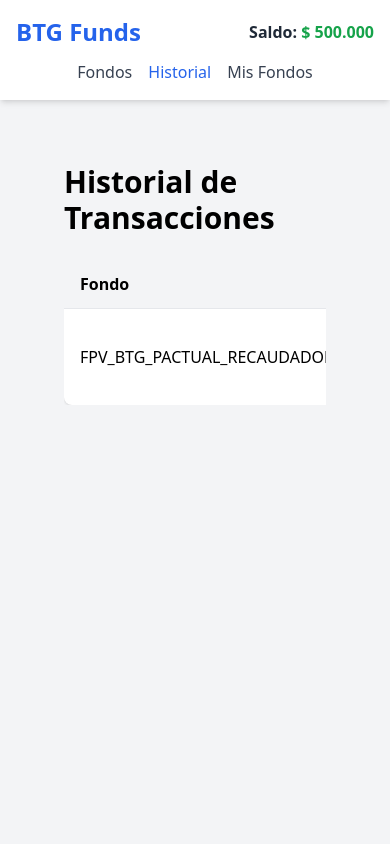
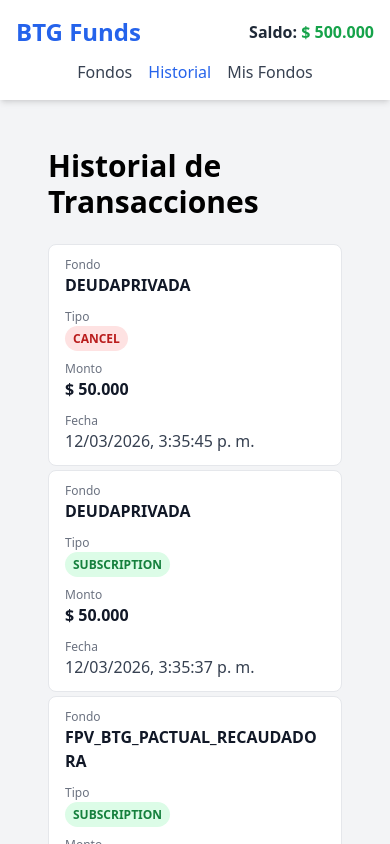
Before and after one commit to Dpalacioo/btg-funds, an Angular app: page /transactions in a window 390 px wide. Shown: the top 844 px of the page. Built offline with nearby package versions, Linux system fonts and the light colour scheme; data requests are answered from the project's data file.

Commit message:
refactor(ui): replace transactions table with responsive grid layout

```diff
--- a/mock-api/db.json
+++ b/mock-api/db.json
@@ -40,6 +40,32 @@
       "notificationMethod": "EMAIL",
       "date": "2026-03-12T13:54:46.880Z",
       "id": 1
+    },
+    {
+      "fundId": 1,
+      "fundName": "FPV_BTG_PACTUAL_RECAUDADORA",
+      "amount": 75000,
+      "type": "SUBSCRIPTION",
+      "notificationMethod": "EMAIL",
+      "date": "2026-03-12T15:19:24.816Z",
+      "id": 2
+    },
+    {
+      "fundId": 3,
+      "fundName": "DEUDAPRIVADA",
+      "amount": 50000,
+      "type": "SUBSCRIPTION",
+      "notificationMethod": "EMAIL",
+      "date": "2026-03-12T15:35:37.805Z",
+      "id": 3
+    },
+    {
+      "fundId": 3,
+      "fundName": "DEUDAPRIVADA",
+      "amount": 50000,
+      "type": "CANCEL",
+      "date": "2026-03-12T15:35:45.180Z",
+      "id": 4
     }
   ]
 }
--- a/src/app/features/funds/components/fund-card/fund-card.component.html
+++ b/src/app/features/funds/components/fund-card/fund-card.component.html
@@ -1,5 +1,5 @@
 <div
-  class="grid grid-cols-1 md:grid-cols-12 gap-3 md:gap-4 mb-3 bg-white px-4 md:px-6 py-2 rounded-lg border hover:border-gray-300 hover:bg-gray-50 hover:shadow-md transition-all duration-300"
+  class="grid grid-cols-1 md:grid-cols-12 items-center gap-3 md:gap-4 mb-1 bg-white px-4 md:px-6 py-2 rounded-lg border hover:border-gray-300 hover:bg-gray-50 hover:shadow-md transition-all duration-300"
 >
   <div class="md:col-span-5">
     <div class="text-xs text-gray-500 md:hidden">Nombre</div>
--- a/src/app/features/transactions/pages/transactions-page/transactions-page.component.html
+++ b/src/app/features/transactions/pages/transactions-page/transactions-page.component.html
@@ -1,49 +1,64 @@
-<div class="p-10">
+<div class="p-6 md:p-10">
   <h1 class="text-3xl font-bold mb-6">Historial de Transacciones</h1>
 
-  <div class="overflow-x-auto">
-    <table class="min-w-full bg-white shadow rounded-lg">
-      <thead class="bg-gray-100">
-        <tr>
-          <th class="px-4 py-3 text-left">Fondo</th>
-          <th class="px-4 py-3 text-left">Tipo</th>
-          <th class="px-4 py-3 text-left">Monto</th>
-          <th class="px-4 py-3 text-left">Fecha</th>
-        </tr>
-      </thead>
+  <div class="max-w-6xl mx-auto">
+    <div
+      class="hidden md:grid grid-cols-12 gap-4 px-6 py-3 text-xs font-semibold uppercase tracking-wide text-gray-500 border-b border-gray-200"
+    >
+      <div class="col-span-5">Fondo</div>
+      <div class="col-span-2">Tipo</div>
+      <div class="col-span-2">Monto</div>
+      <div class="col-span-3">Fecha</div>
+    </div>
 
-      <tbody>
     <ng-container *ngIf="transactions.length > 0; else emptyTransactions">
+      <div
+        *ngFor="let transaction of transactions"
+        class="grid grid-cols-1 md:grid-cols-12 items-center gap-3 md:gap-4 mb-1 bg-white px-4 md:px-6 py-3 rounded-lg border hover:border-gray-300 hover:bg-gray-50 hover:shadow-md transition-all duration-300"
+      >
+        <div class="md:col-span-5">
+          <div class="text-xs text-gray-500 md:hidden">Fondo</div>
+          <div class="font-semibold text-gray-900 break-words">
+            {{ transaction.fundName }}
+          </div>
+        </div>
 
-          <tr *ngFor="let transaction of transactions" class="border-t">
-            <td class="px-4 py-3">
-              {{ transaction.fundName }}
-            </td>
+        <div class="md:col-span-2">
+          <div class="text-xs text-gray-500 md:hidden">Tipo</div>
 
-            <td class="px-4 py-3">
+          <span
+            class="text-xs font-semibold px-2 py-1 rounded-full"
+            [ngClass]="{
+              'bg-green-100 text-green-700':
+                transaction.type === TransactionType.SUBSCRIPTION,
+              'bg-red-100 text-red-700':
+                transaction.type === TransactionType.CANCEL,
+            }"
+          >
             {{ transaction.type }}
-            </td>
+          </span>
+        </div>
 
-            <td class="px-4 py-3">
-              {{ transaction.amount | currency:'COP':'symbol':'1.0-0' }}
-            </td>
+        <div class="md:col-span-2">
+          <div class="text-xs text-gray-500 md:hidden">Monto</div>
+          <div class="text-gray-900 font-semibold">
+            {{ transaction.amount | currency: "COP" : "symbol" : "1.0-0" }}
+          </div>
+        </div>
 
-            <td class="px-4 py-3">
-              {{ transaction.date | date:'medium' }}
-            </td>
-          </tr>
-
+        <div class="md:col-span-3">
+          <div class="text-xs text-gray-500 md:hidden">Fecha</div>
+          <div class="text-gray-700">
+            {{ transaction.date | date: "medium" }}
+          </div>
+        </div>
+      </div>
     </ng-container>
 
     <ng-template #emptyTransactions>
-          <tr>
-            <td colspan="4" class="text-center py-10 text-gray-500">
+      <div class="text-center py-12 text-gray-500">
         No hay transacciones registradas aún.
-            </td>
-          </tr>
+      </div>
     </ng-template>
-
-      </tbody>
-    </table>
   </div>
 </div>
--- a/src/app/features/transactions/pages/transactions-page/transactions-page.component.ts
+++ b/src/app/features/transactions/pages/transactions-page/transactions-page.component.ts
@@ -1,6 +1,7 @@
 import { Component, OnInit } from '@angular/core';
 import { TransactionsService } from '../../../../core/services/transactions.service';
 import { Transaction } from '../../../../core/models/transaction';
+import { TransactionType } from '../../../../core/models/transaction-type';
 
 @Component({
   selector: 'app-transactions-page',
@@ -9,6 +10,8 @@ import { Transaction } from '../../../../core/models/transaction';
 })
 export class TransactionsPageComponent implements OnInit {
   transactions: Transaction[] = [];
+
+  TransactionType = TransactionType;
 
   constructor(private transactionsService: TransactionsService) {}
 
```
Lines whose indentation alone changed are shown as unchanged.
